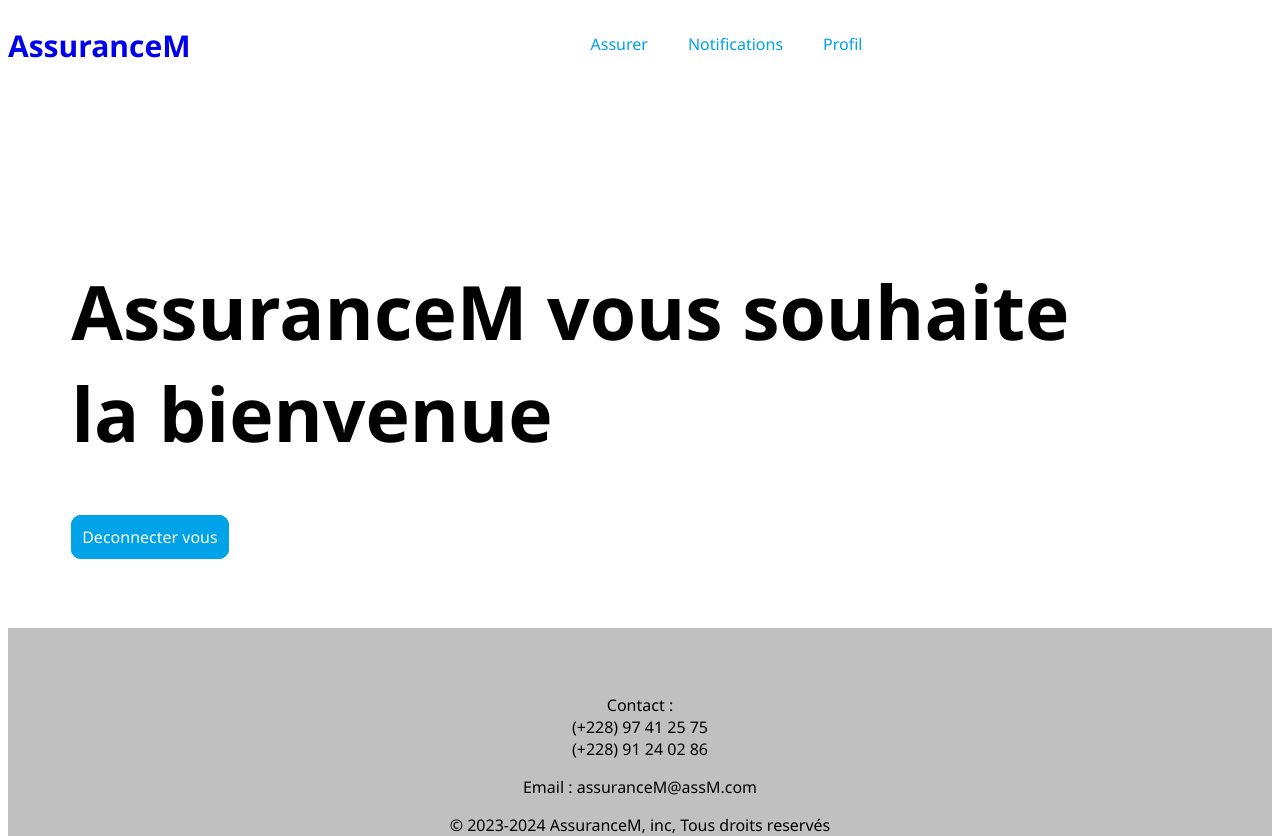
After one commit to ekd001/ProjetBD, a PHP site: page /acceuil.php in a window 1280 px wide. The commit adds this page. Run offline with PHP 8.4, Linux system fonts and the light colour scheme.

Commit message:
projetBD

```diff
--- /dev/null
+++ b/acceuil.php
@@ -0,0 +1,87 @@
+<!DOCTYPE html>
+<html lang="en">
+<head>
+    <meta charset="UTF-8">
+    <meta name="viewport" content="width=device-width, initial-scale=1.0">
+    <title>Acceuil</title>
+    <style type="text/css">
+        body{
+            height:100%;
+
+        }
+        section{
+            padding-top:10%;
+            padding-left:5%;
+
+        }
+        .text{
+            font-size:50px;
+            font-family: 'Segoe UI', Tahoma, Geneva, Verdana, sans-serif;
+        }
+        #connexion{
+            text-decoration:none;
+            border: 1px solid #00A2E8;
+            padding:10px;
+            font-family: 'Segoe UI', Tahoma, Geneva, Verdana, sans-serif;
+            background-color:  #00A2E8;
+            color:white;
+            border-radius:10px;
+        }
+
+        #deconnexion{
+            text-decoration:none;
+            border: 1px solid #00A2E8;
+            padding:10px;
+            font-family: 'Segoe UI', Tahoma, Geneva, Verdana, sans-serif;
+            background-color:  #00A2E8;
+            color:white;
+            border-radius:10px;
+        }
+
+        footer{
+            background-color: #C0C0C0;
+            position:relative;
+            top:10vh;
+            width:100%;
+            padding-top:50px;
+            text-align:center;
+        }
+    </style>
+</head>
+<body>
+    <?php
+        session_start();
+        if(isset($_SESSION['numero'])){
+            $text =  $_SESSION['bienvenue'];
+        }else{
+            $text = "AssuranceM vous souhaite</br> la bienvenue";
+        }
+    ?>
+    <?php
+        include("header.php");
+    ?>
+    <section>
+        <div class="text">
+            <h1><?php echo"$text";?></h1>
+        </div>
+        <?php
+            if(isset($_SESSION['connecter'])){
+                ?>
+                 <a href="connexion.php" id='connexion'>Connectez vous</a>
+                 <?php
+            }else{
+                ?>
+                <a href="deconnexion.php" id='deconnexion'>Deconnecter vous</a>
+                <?php
+            }
+        ?>
+
+
+    </section>
+
+    <?php
+        include("footer.php");
+    ?>
+
+</body>
+</html>
--- a/client_data.html
+++ b/client_data_saisie.php
@@ -3,9 +3,10 @@
 <head>
     <meta charset="UTF-8">
     <meta name="viewport" content="width=device-width, initial-scale=1.0">
-    <title>Informations du client</title>
+    <title>Informations de l'assuré</title>
 </head>
 <body>
+    <h2>Informations sur l'assuré</h2>
     <form method="post" action="client_data.php" >
         <p>
             <label for="nom">Nom : </label>
--- /dev/null
+++ b/deconnexion.php
@@ -0,0 +1,5 @@
+<?php
+    session_start();
+    session_destroy();
+    header("Location : acceuil.php");
+?>
--- /dev/null
+++ b/footer.php
@@ -0,0 +1,23 @@
+<!DOCTYPE html>
+<html lang="en">
+<head>
+    <meta charset="UTF-8">
+    <meta name="viewport" content="width=device-width, initial-scale=1.0">
+    <title>Footer</title>
+    <style type="text/css">
+        footer{
+            font-family : 'Segoe UI', Tahoma, Geneva, Verdana, sans-serif;
+
+            padding:auto;
+        }
+
+    </style>
+</head>
+<body>
+    <footer>
+        <p>Contact : </br>(+228) 97 41 25 75</br>(+228) 91 24 02 86 </p>
+        <p>Email : assuranceM@assM.com</br></p>
+        <p>&copy 2023-2024 AssuranceM, inc, Tous droits reservés</p>
+    </footer>
+</body>
+</html>
--- /dev/null
+++ b/header.php
@@ -0,0 +1,61 @@
+<!DOCTYPE html>
+<html lang="en">
+<head>
+    <meta charset="UTF-8">
+    <meta name="viewport" content="width=device-width, initial-scale=1.0">
+    <title>Acceuil</title>
+    <style type="text/css">
+        header{
+            display:flex;
+            flex-direction: row;
+            justify-content:flex-start;
+            text-align:center;
+        }
+
+        .logo{
+            margin-top:17px;
+            font-size:30px;
+            font-weight:700;
+            font-family: 'Segoe UI', Tahoma, Geneva, Verdana, sans-serif;
+            text-decoration: none;
+        }
+
+        .options{
+            position: relative;
+            list-style-type: none;
+            display:flex;
+            flex-direction:row;
+            justify-content:space-between;
+            margin-top : 25px;
+            margin-left:25vw;
+        }
+
+        .active{
+
+            text-decoration: none;
+            margin-left : 40px;
+            font-weight:500;
+            font-family: 'Segoe UI', Tahoma, Geneva, Verdana, sans-serif;
+            color:#00A2E8;
+        }
+
+        .active:hover{
+            border-bottom:2px solid;
+        }
+
+    </style>
+</head>
+
+<body>
+    <header>
+        <a href="acceuil.php" class="logo">AssuranceM</a>
+        <div>
+            <ul class="options">
+                <li><a href="#" class="active">Assurer</a></li>
+                <li><a href="#" class="active">Notifications</a></li>
+                <li><a href="#" class="active">Profil</a></li>
+            </ul>
+        </div>
+    </header>
+</body>
+</html>
--- a/vehicule_data_saisie.php
+++ b/vehicule_data_saisie.php
@@ -6,6 +6,7 @@
     <title>Informations sur les véhicules</title>
 </head>
 <body>
+    <h2>Informations sur le vehicule</h2>
     <form method="post" action="vehicule_data.php">
         <p>
             <label for="matricule">Matricule : </label>
```
Also changed, not shown: conducteur_data.php (added, +33 -0 lines), conducteur_data_saisie.php (added, +38 -0 lines), connexion.php (added, +73 -0 lines), connexion_data.php (added, +73 -0 lines), test.css (added).
